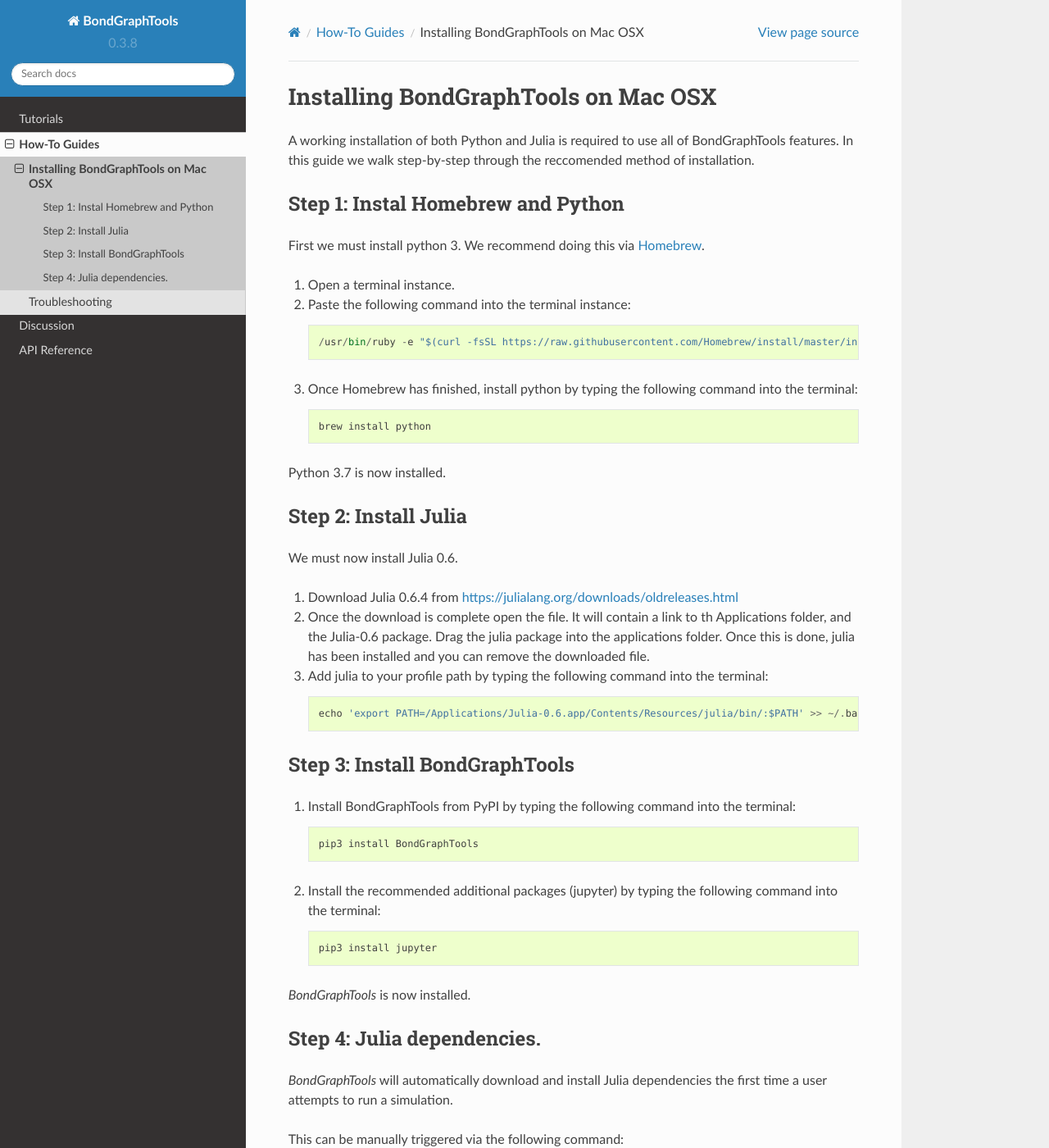
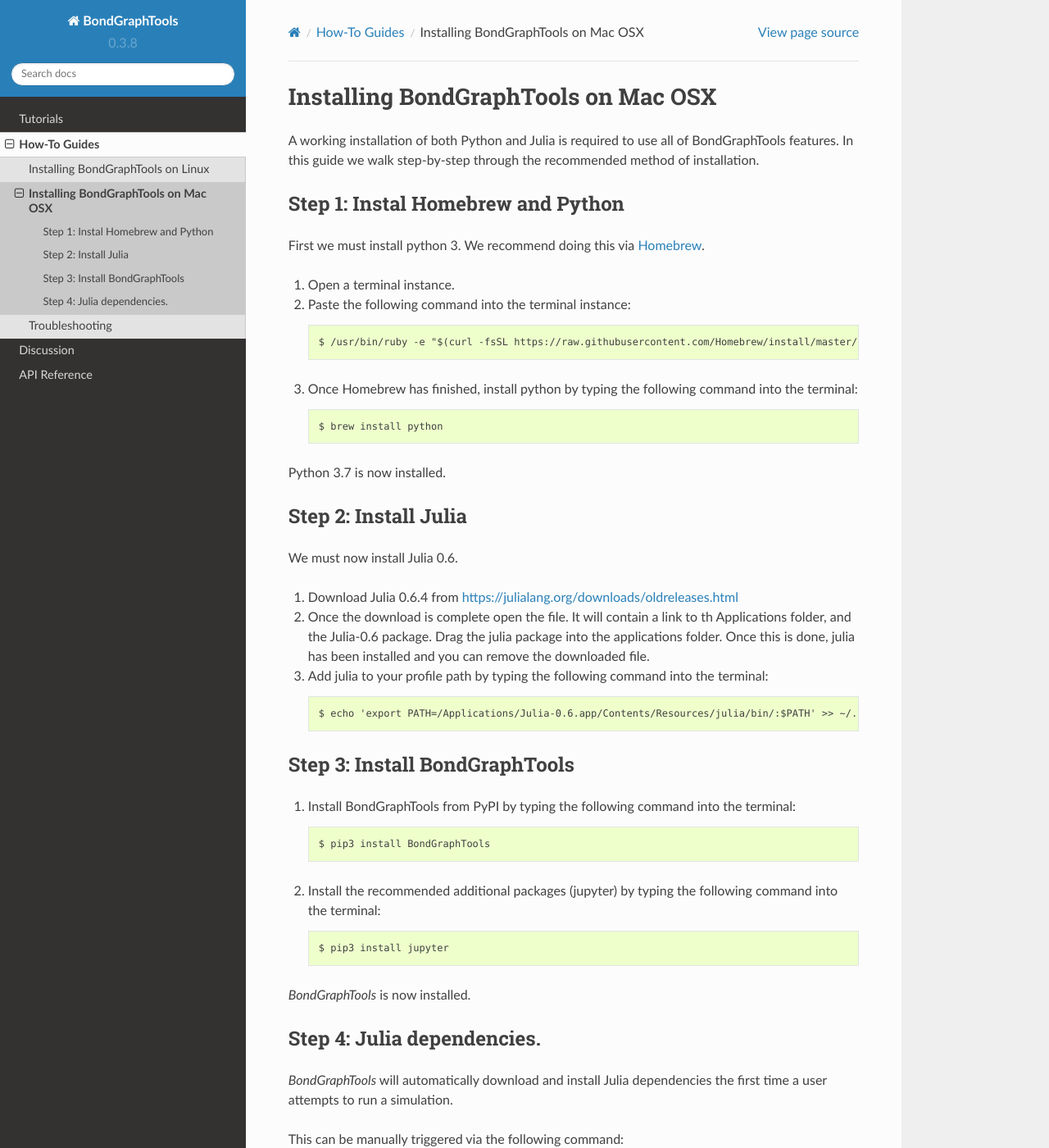
Before and after one commit to BondGraphTools/BondGraphTools, a Sphinx documentation site: the page built from docs/guides/installing-on-osx.rst, in a window 1280 px wide and 1400 px high. Shown: the whole window at 82% size. Built offline with Sphinx 7.4.7 and the Read the Docs theme 2.0.0, drawn with Linux system fonts in a browser that asks for light colours.

Commit message:
43   linux install guide (#126)
* Added Linux install tutorial

```diff
--- a/docs/guides/installing-on-osx.rst
+++ b/docs/guides/installing-on-osx.rst
@@ -2,7 +2,7 @@
 ====================================
 
 A working installation of both Python and Julia is required to use all of BondGraphTools features.
-In this guide we walk step-by-step through the reccomended method of installation.
+In this guide we walk step-by-step through the recommended method of installation.
 
 Step 1: Instal Homebrew and Python
 ----------------------------------
@@ -11,11 +11,11 @@
 1. Open a terminal instance.
 2. Paste the following command into the terminal instance::
 
-    /usr/bin/ruby -e "$(curl -fsSL https://raw.githubusercontent.com/Homebrew/install/master/install)"
+    $ /usr/bin/ruby -e "$(curl -fsSL https://raw.githubusercontent.com/Homebrew/install/master/install)"
 
 3. Once Homebrew has finished, install python by typing the following command into the terminal::
 
-    brew install python
+    $ brew install python
 
 Python 3.7 is now installed.
 
@@ -29,18 +29,18 @@
    can remove the downloaded file.
 3. Add julia to your profile path by typing the following command into the terminal::
 
-    echo 'export PATH=/Applications/Julia-0.6.app/Contents/Resources/julia/bin/:$PATH' >> ~/.bash_profile
+    $ echo 'export PATH=/Applications/Julia-0.6.app/Contents/Resources/julia/bin/:$PATH' >> ~/.bash_profile
 
 Step 3: Install BondGraphTools
 ------------------------------
 
 1. Install BondGraphTools from PyPI by typing the following command into the terminal::
 
-    pip3 install BondGraphTools
+    $ pip3 install BondGraphTools
 
 2. Install the recommended additional packages (jupyter) by typing the following command into the terminal::
 
-    pip3 install jupyter
+    $ pip3 install jupyter
 
 `BondGraphTools` is now installed.
 
@@ -51,7 +51,7 @@
 
 This can be manually triggered via the following command::
 
-    from bondgraphtools.config import config
-    config.install_dependencies()
+    >>> from bondgraphtools.config import config
+    >>> config.install_dependencies()
 
 .. _Homebrew: https://brew.sh/
```
Also changed, not shown: README.md (+0 -1 lines), docs/guides/installing-on-linux.rst (added, +92 -0 lines).
